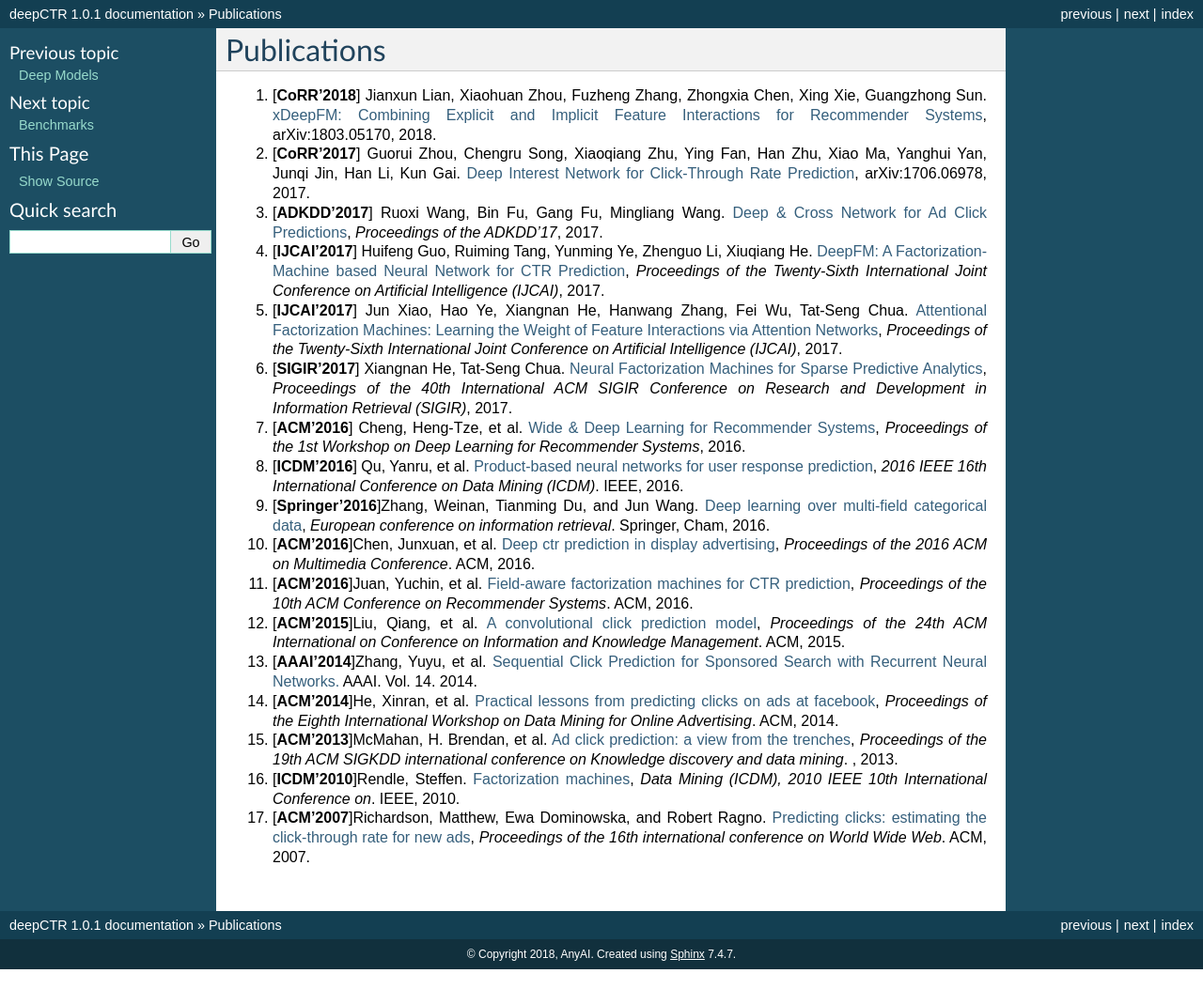
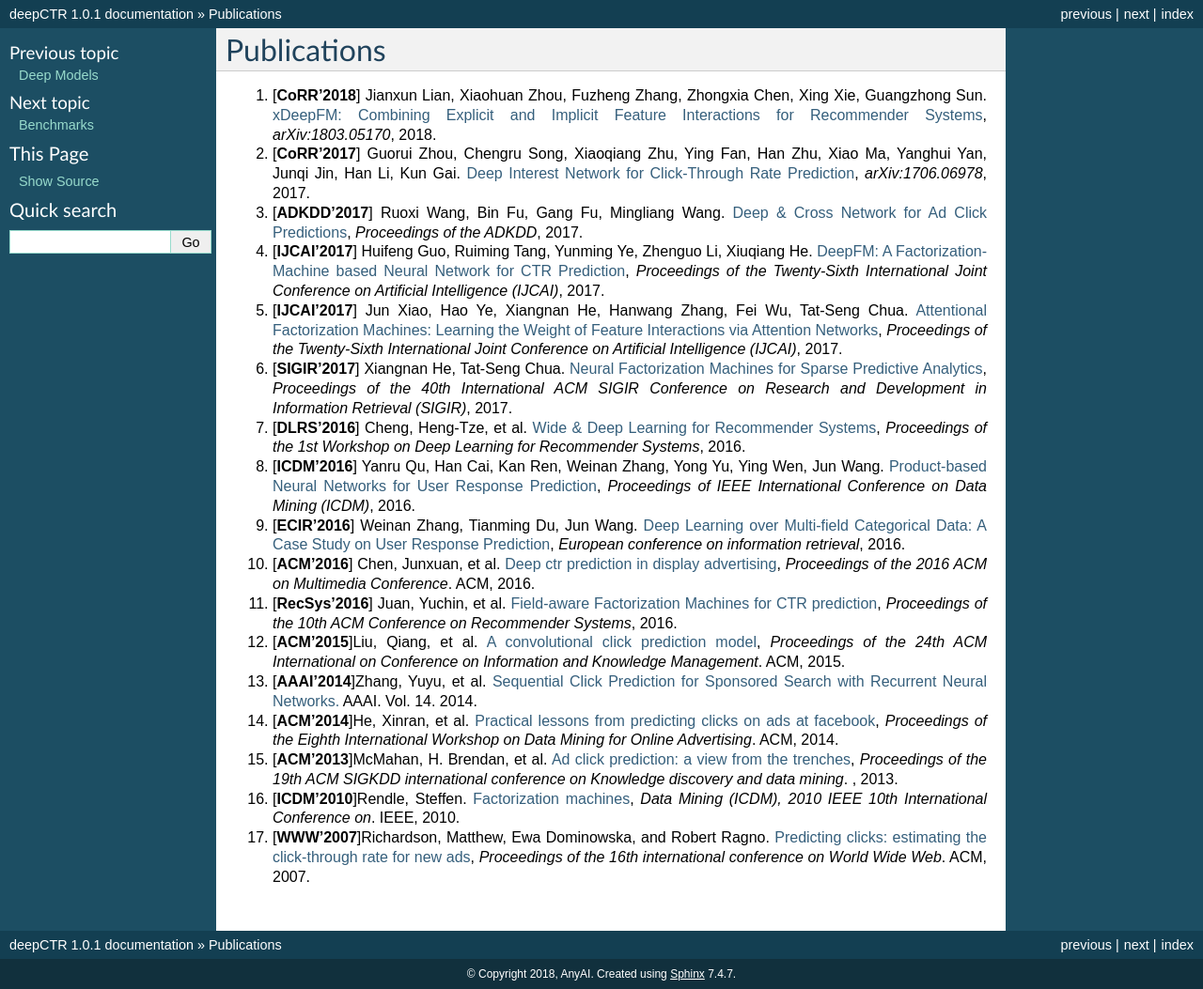
Before and after one commit to anyai/DeepCTR, a Sphinx documentation site: the page built from docs/source/publication.rst, in a window 1280 px wide. Shown: the whole page at 94% size. Built offline with Sphinx 7.4.7, drawn with Linux system fonts in a browser that asks for light colours; before the commit the page ends 1032 px from its top, so only the background shows below that.

Commit message:
Update publication.rst

```diff
--- a/docs/source/publication.rst
+++ b/docs/source/publication.rst
@@ -1,11 +1,11 @@
 Publications
 ============
 
-1. [**CoRR'2018**] Jianxun Lian, Xiaohuan Zhou, Fuzheng Zhang, Zhongxia Chen, Xing Xie, Guangzhong Sun. `xDeepFM: Combining Explicit and Implicit Feature Interactions for Recommender Systems <https://arxiv.org/abs/1803.05170>`_, arXiv:1803.05170, 2018.
+1. [**CoRR'2018**] Jianxun Lian, Xiaohuan Zhou, Fuzheng Zhang, Zhongxia Chen, Xing Xie, Guangzhong Sun. `xDeepFM: Combining Explicit and Implicit Feature Interactions for Recommender Systems <https://arxiv.org/abs/1803.05170>`_, *arXiv:1803.05170*, 2018.
 
-#. [**CoRR'2017**] Guorui Zhou, Chengru Song, Xiaoqiang Zhu, Ying Fan, Han Zhu, Xiao Ma, Yanghui Yan, Junqi Jin, Han Li, Kun Gai. `Deep Interest Network for Click-Through Rate Prediction <https://arxiv.org/abs/1706.06978>`_, arXiv:1706.06978, 2017.
+#. [**CoRR'2017**] Guorui Zhou, Chengru Song, Xiaoqiang Zhu, Ying Fan, Han Zhu, Xiao Ma, Yanghui Yan, Junqi Jin, Han Li, Kun Gai. `Deep Interest Network for Click-Through Rate Prediction <https://arxiv.org/abs/1706.06978>`_, *arXiv:1706.06978*, 2017.
 
-#. [**ADKDD'2017**] Ruoxi Wang, Bin Fu, Gang Fu, Mingliang Wang. `Deep & Cross Network for Ad Click Predictions <https://dl.acm.org/citation.cfm?id=3124754>`_, *Proceedings of the ADKDD'17*, 2017.
+#. [**ADKDD'2017**] Ruoxi Wang, Bin Fu, Gang Fu, Mingliang Wang. `Deep & Cross Network for Ad Click Predictions <https://arxiv.org/abs/1708.05123>`_, *Proceedings of the ADKDD*, 2017.
 
 #. [**IJCAI'2017**] Huifeng Guo, Ruiming Tang, Yunming Ye, Zhenguo Li, Xiuqiang He. `DeepFM: A Factorization-Machine based Neural Network for CTR Prediction <https://arxiv.org/abs/1703.04247>`_, *Proceedings of the Twenty-Sixth International Joint Conference on Artificial Intelligence (IJCAI)*, 2017.
 
@@ -13,15 +13,15 @@ Publications
 
 #. [**SIGIR'2017**] Xiangnan He, Tat-Seng Chua. `Neural Factorization Machines for Sparse Predictive Analytics <https://dl.acm.org/citation.cfm?id=3080777>`_, *Proceedings of the 40th International ACM SIGIR Conference on Research and Development in Information Retrieval (SIGIR)*, 2017.
 
-#. [**ACM'2016**] Cheng, Heng-Tze, et al. `Wide & Deep Learning for Recommender Systems <https://dl.acm.org/citation.cfm?id=2988454>`_, *Proceedings of the 1st Workshop on Deep Learning for Recommender Systems*, 2016.
+#. [**DLRS'2016**] Cheng, Heng-Tze, et al. `Wide & Deep Learning for Recommender Systems <https://dl.acm.org/citation.cfm?id=2988454>`_, *Proceedings of the 1st Workshop on Deep Learning for Recommender Systems*, 2016.
 
-#. [**ICDM'2016**] Qu, Yanru, et al. `Product-based neural networks for user response prediction <https://ieeexplore.ieee.org/abstract/document/7837964/>`_, *2016 IEEE 16th International Conference on Data Mining (ICDM)*. IEEE, 2016.
+#. [**ICDM'2016**] Yanru Qu, Han Cai, Kan Ren, Weinan Zhang, Yong Yu, Ying Wen, Jun Wang. `Product-based Neural Networks for User Response Prediction <https://ieeexplore.ieee.org/abstract/document/7837964/>`_, *Proceedings of IEEE International Conference on Data Mining (ICDM)*, 2016.
 
-#. [**Springer'2016**]Zhang, Weinan, Tianming Du, and Jun Wang. `Deep learning over multi-field categorical data <https://link.springer.com/chapter/10.1007/978-3-319-30671-1_4>`_, *European conference on information retrieval*. Springer, Cham, 2016.
+#. [**ECIR'2016**] Weinan Zhang, Tianming Du, Jun Wang. `Deep Learning over Multi-field Categorical Data: A Case Study on User Response Prediction <https://arxiv.org/abs/1601.02376>`_, *European conference on information retrieval*, 2016.
 
-#. [**ACM'2016**]Chen, Junxuan, et al. `Deep ctr prediction in display advertising <https://dl.acm.org/citation.cfm?id=2964325>`_, *Proceedings of the 2016 ACM on Multimedia Conference*. ACM, 2016.
+#. [**ACM'2016**] Chen, Junxuan, et al. `Deep ctr prediction in display advertising <https://dl.acm.org/citation.cfm?id=2964325>`_, *Proceedings of the 2016 ACM on Multimedia Conference*. ACM, 2016.
 
-#. [**ACM'2016**]Juan, Yuchin, et al. `Field-aware factorization machines for CTR prediction <https://dl.acm.org/citation.cfm?id=2959134>`_, *Proceedings of the 10th ACM Conference on Recommender Systems*. ACM, 2016.
+#. [**RecSys'2016**] Juan, Yuchin, et al. `Field-aware Factorization Machines for CTR prediction <https://dl.acm.org/citation.cfm?id=2959134>`_, *Proceedings of the 10th ACM Conference on Recommender Systems*, 2016.
 
 #. [**ACM'2015**]Liu, Qiang, et al. `A convolutional click prediction model <https://dl.acm.org/citation.cfm?id=2806603>`_, *Proceedings of the 24th ACM International on Conference on Information and Knowledge Management*. ACM, 2015.
 
@@ -33,4 +33,4 @@ Publications
 
 #. [**ICDM'2010**]Rendle, Steffen. `Factorization machines <https://ieeexplore.ieee.org/abstract/document/5694074/>`_, *Data Mining (ICDM), 2010 IEEE 10th International Conference on*. IEEE, 2010.
 
-#. [**ACM'2007**]Richardson, Matthew, Ewa Dominowska, and Robert Ragno. `Predicting clicks: estimating the click-through rate for new ads <https://dl.acm.org/citation.cfm?id=1242643>`_, *Proceedings of the 16th international conference on World Wide Web*. ACM, 2007.
+#. [**WWW'2007**]Richardson, Matthew, Ewa Dominowska, and Robert Ragno. `Predicting clicks: estimating the click-through rate for new ads <https://dl.acm.org/citation.cfm?id=1242643>`_, *Proceedings of the 16th international conference on World Wide Web*. ACM, 2007.
```
